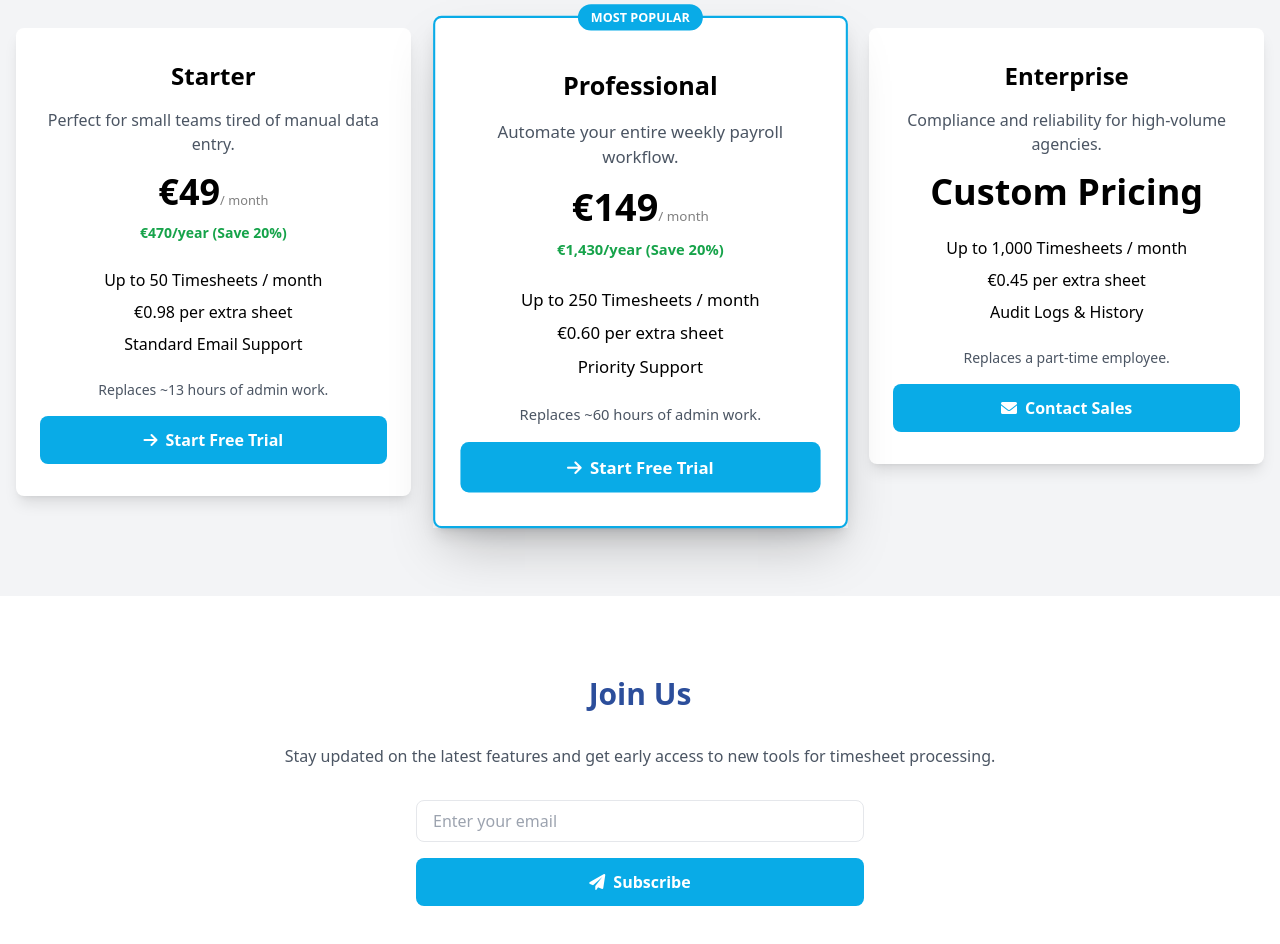
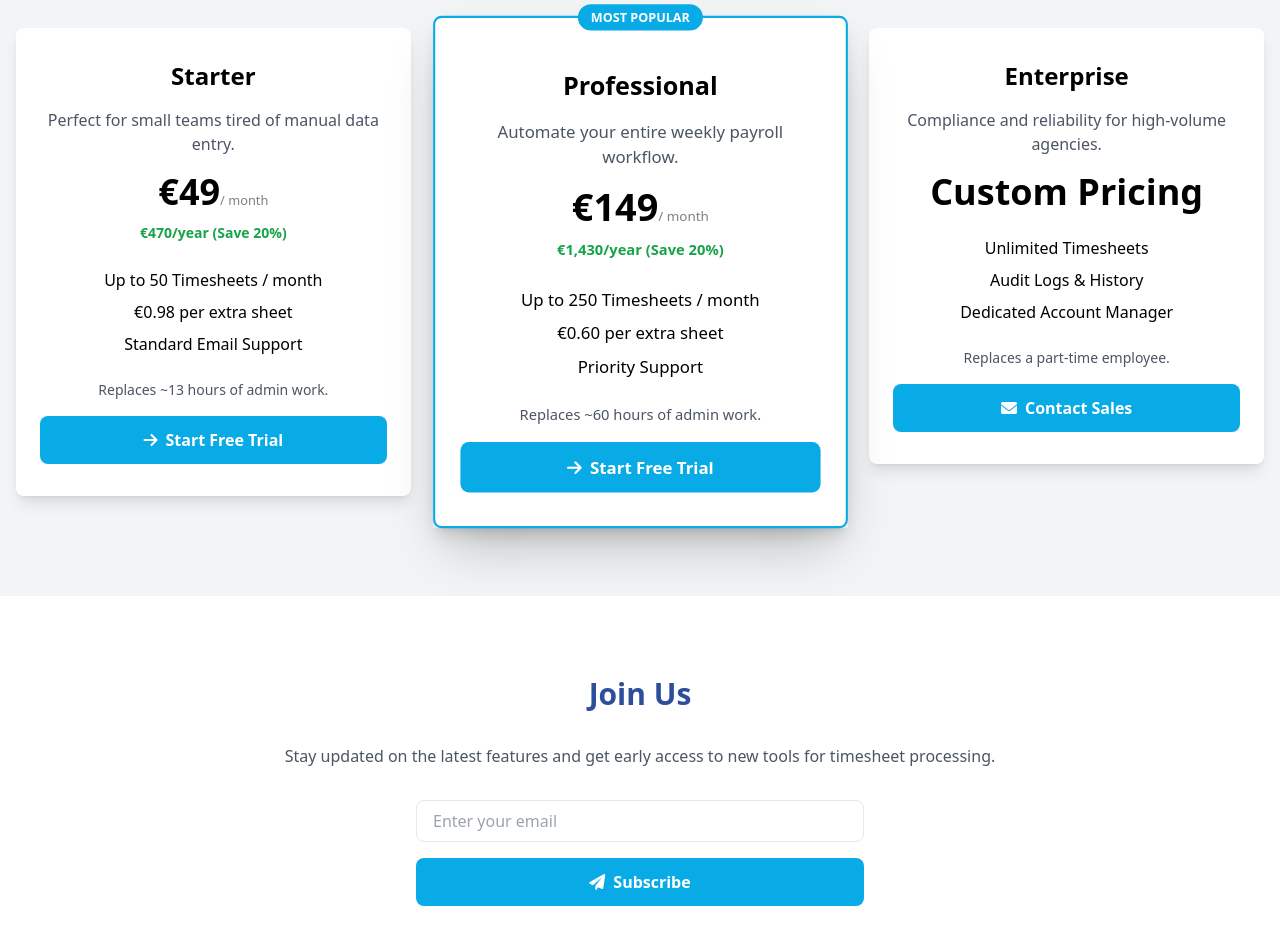
Before and after one commit to Timesheet-Flow/timesheetflow-website, a plain HTML site: page index.html in a window 1280 px wide. Shown: the part 1144-2088 px from the top of the page. Drawn offline with nearby package versions, Linux system fonts and the light colour scheme.

Commit message:
Update content

```diff
--- a/index.html
+++ b/index.html
@@ -266,9 +266,9 @@
                 <span class="text-4xl font-bold">Custom Pricing</span>
               </div>
               <ul class="mb-6 text-center">
-                <li class="mb-2">Up to 1,000 Timesheets / month</li>
-                <li class="mb-2">€0.45 per extra sheet</li>
+                <li class="mb-2">Unlimited Timesheets</li>
                 <li class="mb-2">Audit Logs & History</li>
+                <li class="mb-2">Dedicated Account Manager</li>
               </ul>
               <p class="text-sm text-gray-600 mb-4 text-center">
                 Replaces a part-time employee.
```
